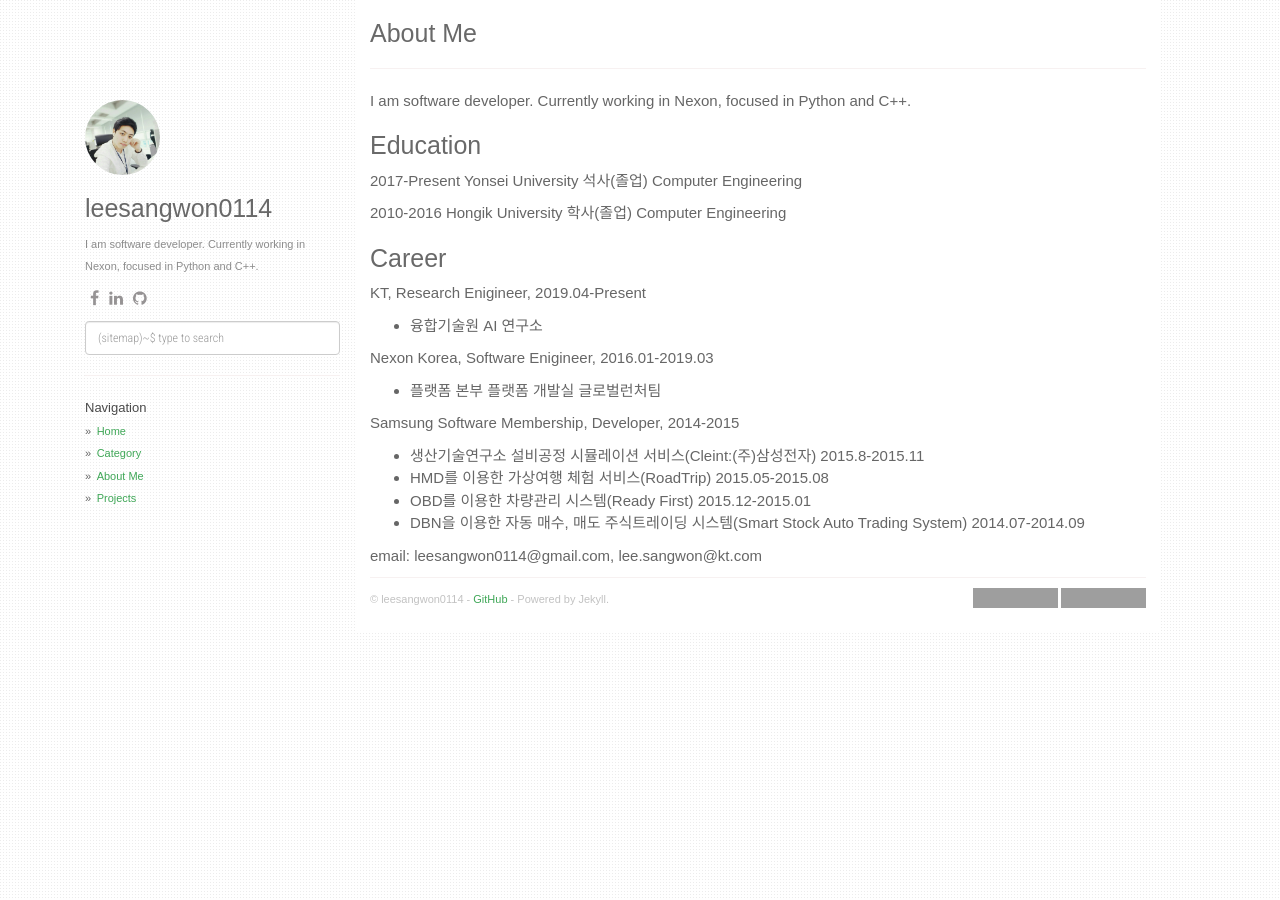
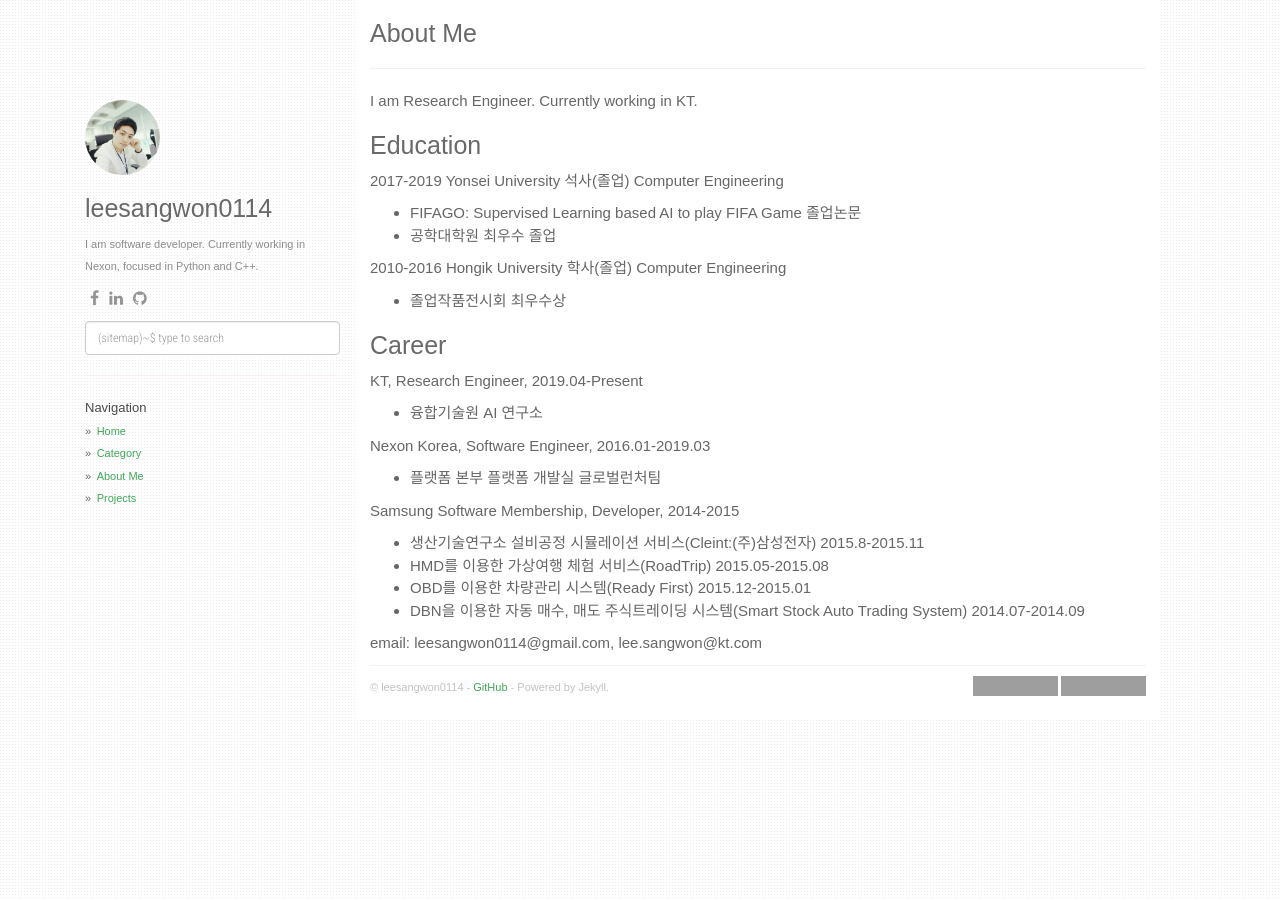
Before and after one commit to leesangwon0114/leesangwon0114.github.io, a Jekyll site: the page built from about.md, in a window 1280 px wide. Built offline with Jekyll 4.4.1, drawn with Linux system fonts in a browser that asks for light colours; nearby versions of some CDN libraries; grey boxes are pictures that could not be loaded.

Commit message:
modify about me

```diff
--- a/about.md
+++ b/about.md
@@ -4,21 +4,24 @@ title: About Me
 permalink: /about/
 ---
 
-I am software developer. Currently working in Nexon, focused in Python and C++.
+I am Research Engineer. Currently working in KT.
 
 Education
 =============
-2017-Present Yonsei University 석사(졸업) Computer Engineering
+2017-2019 Yonsei University 석사(졸업) Computer Engineering
+* FIFAGO: Supervised Learning based AI to play FIFA Game 졸업논문
+* 공학대학원 최우수 졸업
 
 2010-2016 Hongik University 학사(졸업) Computer Engineering
+* 졸업작품전시회 최우수상
 
 
 Career
 =============
-KT, Research Enigineer, 2019.04-Present
+KT, Research Engineer, 2019.04-Present
 * 융합기술원 AI 연구소
 
-Nexon Korea, Software Enigineer, 2016.01-2019.03
+Nexon Korea, Software Engineer, 2016.01-2019.03
 * 플랫폼 본부 플랫폼 개발실 글로벌런처팀
 
 Samsung Software Membership, Developer, 2014-2015
```
Also changed, not shown: 2 other files.
